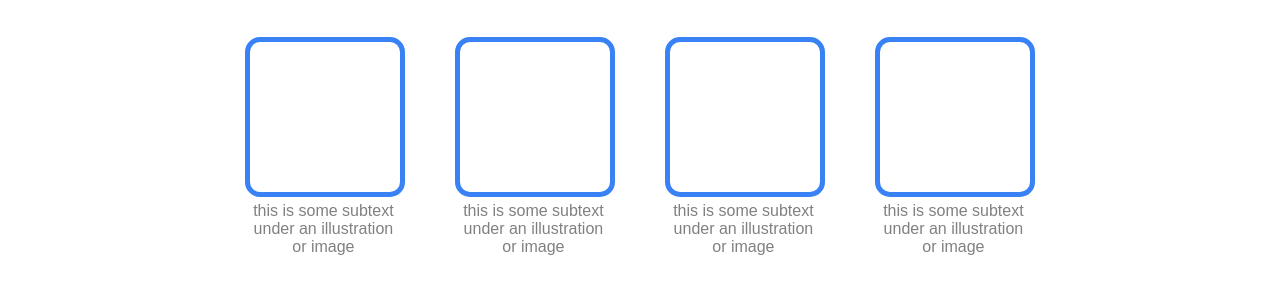
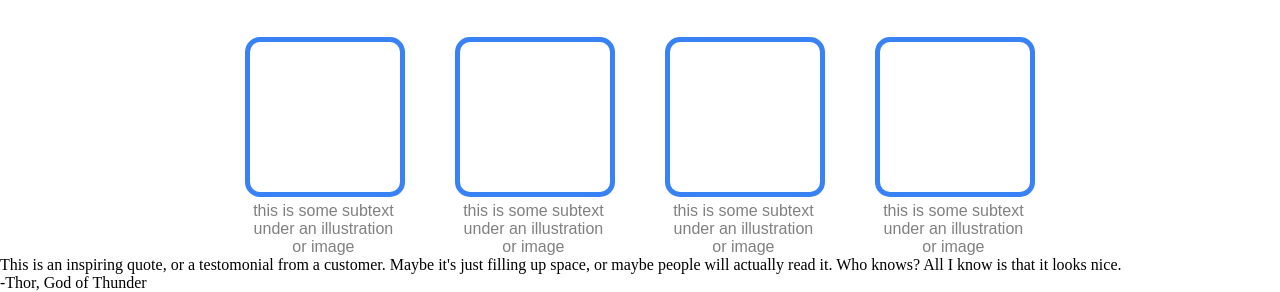
Before and after one commit to ZionMGitHub/Landing-Page, a plain HTML site: page index.html in a window 1280 px wide. Shown: the part 616-908 px from the top of the page. Before the commit the page ends 872 px from the top, so only its background shows below. Drawn offline with Linux system fonts and the light colour scheme.

Commit message:
Complete third section HTML portion

```diff
--- a/index.html
+++ b/index.html
@@ -56,5 +56,18 @@
                 <p class="text">this is some subtext under an illustration or image</p>
             </div>
         </div>
+
+        <div class="third-container">
+            <div class="quote">
+                This is an inspiring quote, or a testomonial from a
+                customer. Maybe it's just filling up space, or maybe
+                people will actually read it. Who knows? All I know is
+                that it looks nice.
+            </div>
+            <div class="author-tag">
+                -Thor, God of Thunder
+
+            </div>
+        </div>
     </body>
 </html>
```
